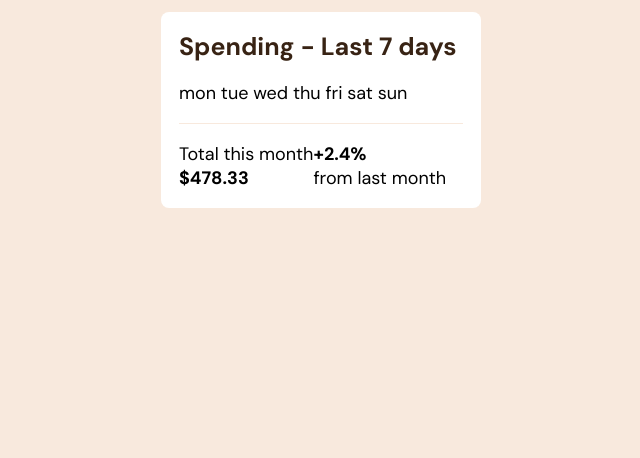
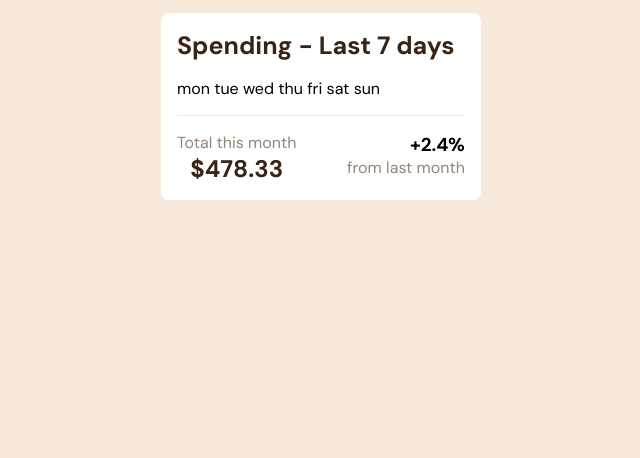
Before and after one commit to AidenNateLuk/expenses-chart-component-main, a plain HTML site: page index.html in a window 1280 px wide. Shown: the part 342-800 px from the top of the page, without its empty margins (319-959 px from the left). Drawn offline with Linux system fonts and the light colour scheme.

Commit message:
added some colors to the total portion of the bottom container

```diff
--- a/styles.css
+++ b/styles.css
@@ -2,7 +2,6 @@
   margin: 0;
   padding: 0;
   box-sizing: border-box;
-  font-size: 18px;
   font-family: DM Sans;
 }
 
@@ -59,7 +58,24 @@ body {
       }
       .total {
         display: flex;
+        justify-content: space-between;
         .this__month {
+          text-align: center;
+          h2 {
+            color: hsl(25, 47%, 15%);
+          }
+          p {
+            color: hsl(28, 10%, 53%);
+          }
+        }
+        .last__month {
+          text-align: right;
+          h2 {
+            color: hsl(25, 47%, 15%);
+          }
+          p {
+            color: hsl(28, 10%, 53%);
+          }
         }
       }
     }
```
